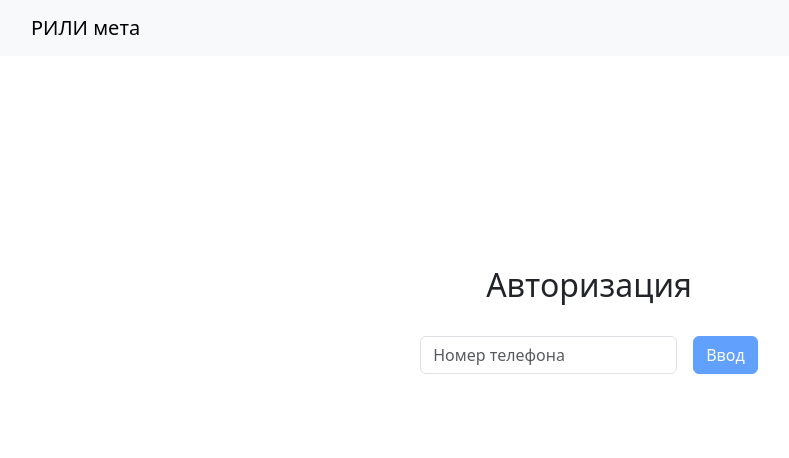
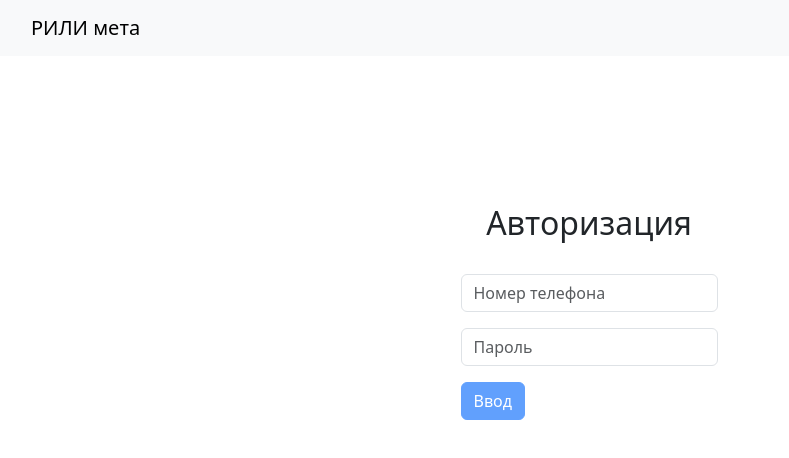
Before and after one commit to denwayde/rili_docs_manager, a website: page html_themplate/login_page/index.html in a window 1280 px wide. Shown: the whole page, without its empty margins (51-840 px from the left). Drawn offline with nearby package versions, Linux system fonts and the light colour scheme.

Commit message:
poka niche ne sdelano

```diff
--- a/html_themplate/login_page/index.html
+++ b/html_themplate/login_page/index.html
@@ -64,16 +64,18 @@
             <div class="login-form d-flex flex-column align-items-center justify-content-center" style="height: 70vh;" id="divForm">
                 <h2 style="margin-bottom: 2rem;">Авторизация</h2>
 
-                <form class="row g-3">
-                    <div class="col-auto">
+                <form class="g-3">
+                    <div class="col-auto mb-3">
                         <!-- <label for="phoneNumber" class="form-label">Введите Ваш номер телефона</label> -->
-                        <input type="tel" class="form-control" id="phoneNumber" placeholder="Номер телефона">
+                        <input type="tel" class="form-control " id="phoneNumber" placeholder="Номер телефона" name="number">
+                    </div>
 
+                    <div class="col-auto mb-3">
+                        <input type="password" class="form-control" id="pas" placeholder="Пароль" name="password">
                       <!-- suda nujno vivodit oshibku esli ne vishlo otpravit -->
-
                     </div>
-                    <div class="col-auto">
-                      <button type="submit" class="btn btn-primary disabled mb-3" id="authorize">Ввод</button>
+                    <div class="col-auto mb-3">
+                        <button type="submit" class="btn btn-primary disabled mb-3" id="authorize">Ввод</button>
                     </div>
                 </form>
             </div>
```
